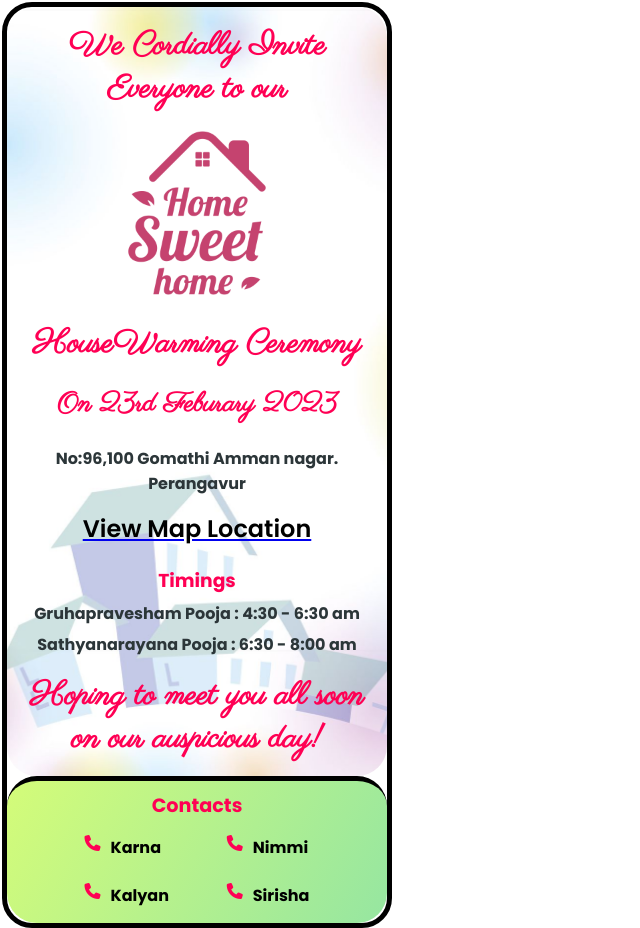
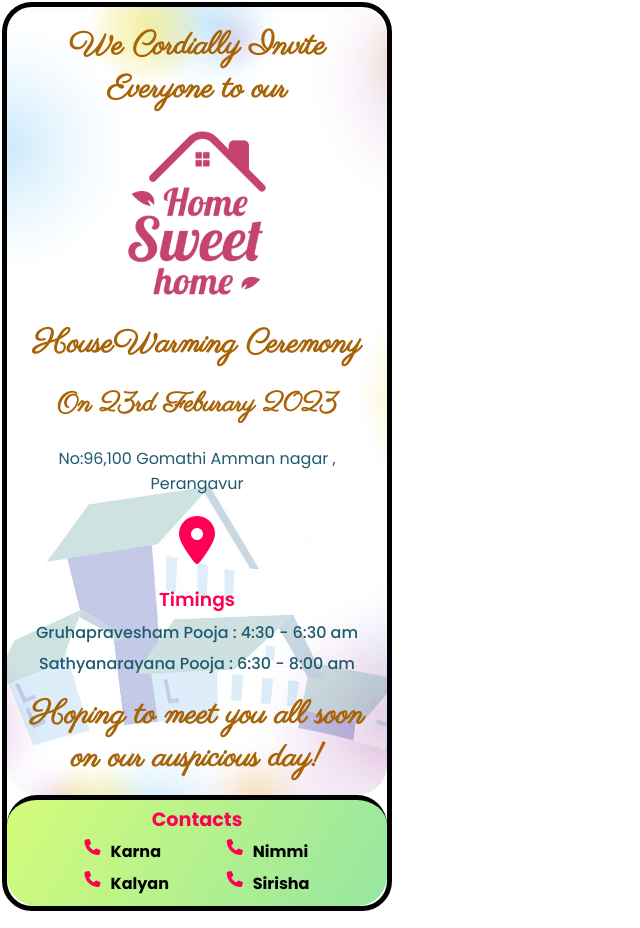
Before and after one commit to legendarycopyninja/HouseWarming, a React (Vite) app in the folder housewarming/: page / in a window 1280 px wide. Shown: the whole page, without its empty margins (0-640 px from the left). Built offline with nearby package versions, Linux system fonts and the light colour scheme.

Commit message:
Color changes

```diff
--- a/housewarming/src/App.css
+++ b/housewarming/src/App.css
@@ -8,7 +8,7 @@
 
 .headContainer{
   width: 100%;
-  color: #ff0054;
+  color: #a76306;
   justify-content: space-between;
   display: flex;
   flex-direction: column;
@@ -49,7 +49,7 @@
 
 .maincontent {
   padding: 0px 5px 10px 5px;
-  color: #2C3639;
+  color: #1e5b6e;
 }
 
 .address {
@@ -57,9 +57,19 @@
   margin-top: 0px;
   font-size: 1rem;
   text-align: center;
-  font-weight: 700;
+  /* font-weight: 700; */
 }
 
+.mapContainer {
+  width: 300px;
+  margin: 20px auto 20px;
+  text-align: center;
+}
+
+.fa-solid {
+  font-size: 3rem;
+  color: #ff0054;
+}
 .maplocation{
   color: #000;
   text-align: center;
@@ -68,25 +78,27 @@
   margin-top: 15px;
 }
 
+
+
 .timertitle {
   text-align: center;
   margin-bottom: 0;
-  margin-top: 20px;
+  margin-top: 0px;
   color: #ff0054;
-  font-weight: 700;
+  font-weight: 600;
 }
 
 .timercontent {
   text-align: center;
   margin-bottom: 0;
   margin-top: 6px;
-  font-weight: 700;
+  font-weight: 500;
 }
 
 .endmsg{
   font-size: 2rem;
    font-family: 'Parisienne',sans-serif;
-   color: #ff0054;
+   color: #a76306;
    font-weight: bold;
    margin-bottom: 5px;
    text-align: center;
@@ -97,13 +109,13 @@
 .bottomcontent {
   border-top: 5px solid black;
   color: #ff0054;
-  padding: 10px;
+  padding: 5px;
   border-radius: 30px;
   background-image: linear-gradient(120deg, #d4fc79 0%, #96e6a1 100%);
 }
 
 .contact {
-  margin-bottom: 15px;
+  margin-bottom: 5px;
   margin-top: 0px;
   text-align: center;
   font-size: 1.2rem;
@@ -120,7 +132,7 @@
 .flexcontainers {
   display: flex;
   flex-direction: column;
-  gap: 18px;
+  gap: 2px;
 }
 
 .fa-phone {
--- a/housewarming/src/Components/Content.jsx
+++ b/housewarming/src/Components/Content.jsx
@@ -9,10 +9,12 @@ export default function Content(){
             </header>
             {/* Main Content */}
             <main className="maincontent">
-                <p className="address">No:96,100 Gomathi Amman nagar. Perangavur</p>
-                <a  href="https://www.google.com/maps/@/data=!4m3!11m2!2sDEFdhTOz0PxGWti0O8PI2GMmHxxGcQ!3e3?utm_source=mstt_0&g_ep=CAESCTExLjYwLjcwMxgAILffASoAQgJJTg%3D%3D" target="_blank" rel="noopener noreferrer">
-                    <h2 className="maplocation" >View Map Location</h2>
-                </a>
+                <p className="address">No:96,100 Gomathi Amman nagar , Perangavur</p>
+                <div className="mapContainer">
+                    <a  href="https://www.google.com/maps/@/data=!4m3!11m2!2sDEFdhTOz0PxGWti0O8PI2GMmHxxGcQ!3e3?utm_source=mstt_0&g_ep=CAESCTExLjYwLjcwMxgAILffASoAQgJJTg%3D%3D" target="_blank" rel="noopener noreferrer">
+                        <i class="fa-solid fa-location-dot"></i>
+                    </a>
+                </div>
                 <h3 className="timertitle">Timings</h3>
                     <p className="timercontent">
                         Gruhapravesham Pooja : 4:30 - 6:30 am
```
